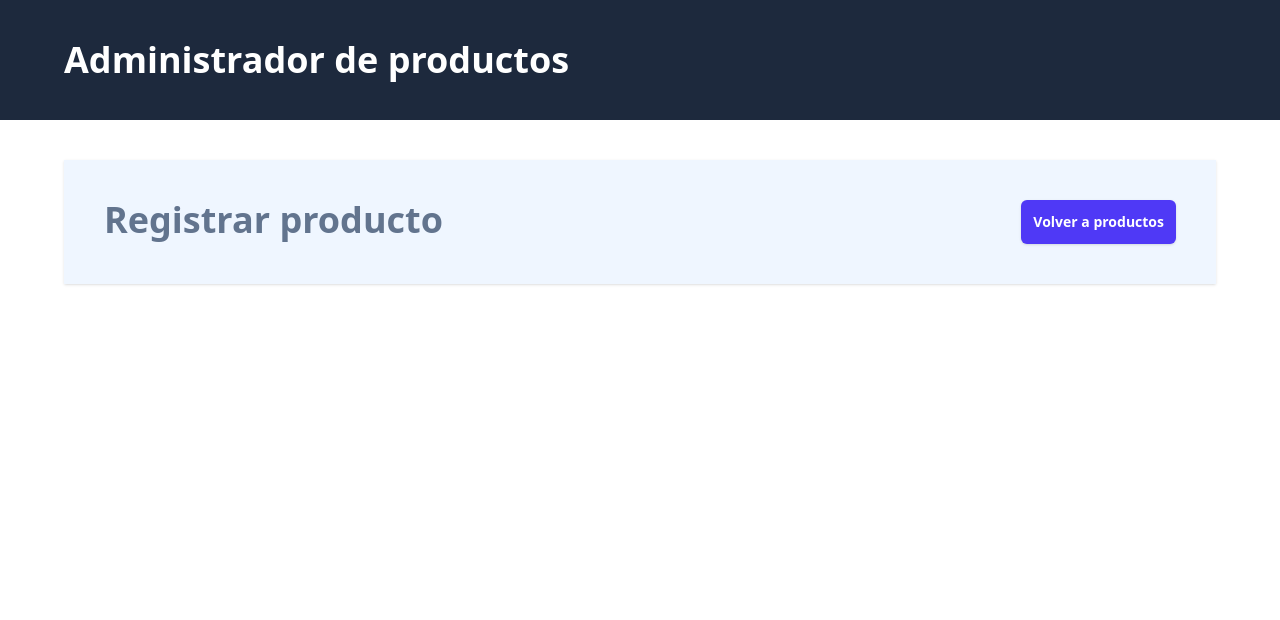
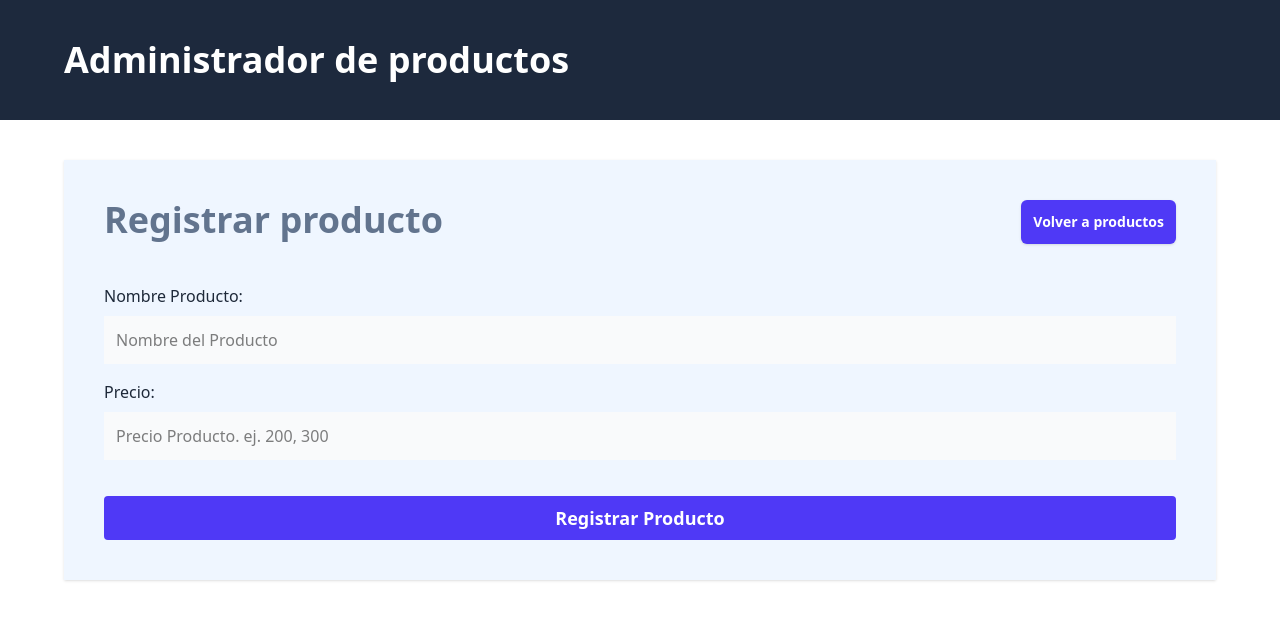
Before and after one commit to devAyyoub/products_admin_dashboard_frontend_react_ts, a React (Vite) app: page /productos/nuevo in a window 1280 px wide. Shown: the top 620 px of the page. Built offline with nearby package versions, Linux system fonts and the light colour scheme.

Commit message:
feat: add form for new product registration and integrate action handler

```diff
--- a/src/pages/NewProduct.tsx
+++ b/src/pages/NewProduct.tsx
@@ -1,10 +1,17 @@
-import { Link } from "react-router-dom";
+import { Link, Form } from "react-router-dom";
+
+export async function action() {
+    console.log('desde action...');
+
+}
 
 export default function NewProduct() {
   return (
     <>
       <div className="flex justify-between">
-        <h2 className="text-4xl font-black text-slate-500">Registrar producto</h2>
+        <h2 className="text-4xl font-black text-slate-500">
+          Registrar producto
+        </h2>
         <Link
           className="rounded-md bg-indigo-600 hover:bg-indigo-500 p-3 text-white font-bold text-sm shadow-sm"
           to="/"
@@ -12,6 +19,37 @@ export default function NewProduct() {
           Volver a productos
         </Link>
       </div>
+      <Form className="mt-10" method="POST">
+        <div className="mb-4">
+          <label className="text-gray-800" htmlFor="name">
+            Nombre Producto:
+          </label>
+          <input
+            id="name"
+            type="text"
+            className="mt-2 block w-full p-3 bg-gray-50"
+            placeholder="Nombre del Producto"
+            name="name"
+          />
+        </div>
+        <div className="mb-4">
+          <label className="text-gray-800" htmlFor="price">
+            Precio:
+          </label>
+          <input
+            id="price"
+            type="number"
+            className="mt-2 block w-full p-3 bg-gray-50"
+            placeholder="Precio Producto. ej. 200, 300"
+            name="price"
+          />
+        </div>
+        <input
+          type="submit"
+          className="mt-5 w-full bg-indigo-600 p-2 text-white font-bold text-lg cursor-pointer rounded"
+          value="Registrar Producto"
+        />
+      </Form>
     </>
   );
 }
--- a/src/router.tsx
+++ b/src/router.tsx
@@ -1,21 +1,22 @@
 import { createBrowserRouter } from "react-router-dom";
 import Layout from "./layouts/Layout";
 import Products from "./pages/Products";
-import NewProduct from "./pages/NewProduct";
+import NewProduct, { action as newProductAction } from "./pages/NewProduct";
 
 export const router = createBrowserRouter([
   {
-        path: '',
-        element: <Layout/>,
+    path: "",
+    element: <Layout />,
     children: [
       {
         index: true,
-                element: <Products/>
+        element: <Products />,
       },
       {
-                path: 'productos/nuevo',
-                element: <NewProduct/>
-            }
-        ]
-    }
-])
+        path: "productos/nuevo",
+        element: <NewProduct />,
+        action: newProductAction
+      },
+    ],
+  },
+]);
```
Lines whose indentation alone changed are shown as unchanged.
